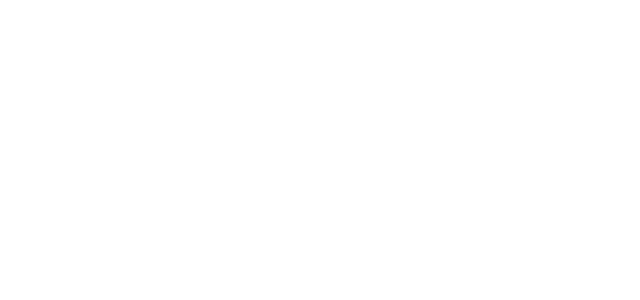
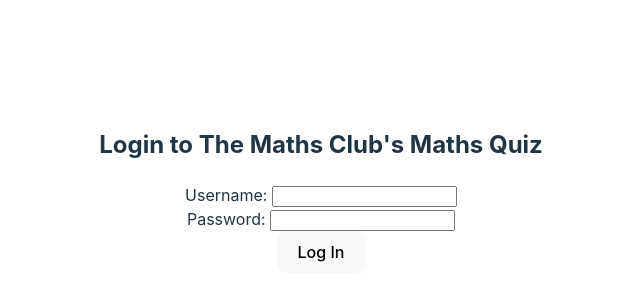
Before and after one commit to mtk3276/maths-quiz-frontend, a React (Vite) app: page / in a window 1280 px wide. Shown: the part 210-510 px from the top of the page, without its empty margins (319-959 px from the left). Built offline with nearby package versions, Linux system fonts and the light colour scheme.

Commit message:
feat: add login form with username and password inputs

```diff
--- a/src/routes/LoginPage.jsx
+++ b/src/routes/LoginPage.jsx
@@ -1,7 +1,41 @@
+import { useState } from "react";
+import { useNavigate } from "react-router-dom";
+
 export default function LoginPage() {
+    const navigate = useNavigate();
+
+    const [username, setUsername] = useState("");
+
+    function handleLogin(e) {
+        e.preventDefault();
+        setUsername(e.target.value);
+        navigate("/quiz")
+    }
+
     return (
         <>
-
+            <div className="form-container">
+                <form onSubmit={handleLogin}>
+                    <h2>Login to The Maths Club's Maths Quiz</h2>
+                    <div className="username">
+                        <label htmlFor="username" className="form-label">Username: </label>
+                        <input
+                            type="text"
+                            className="form-control"
+                            id="username"
+                            onChange={e => {setUsername(e.target.value)}} />
+                    </div>
+                    <div className="password">
+                        <label htmlFor="password" className="form-label">Password: </label>
+                        <input
+                            type="password"
+                            className="form-control"
+                            id="password"
+                            onChange={e => {setUsername(e.target.value)}} />
+                    </div>
+                    <button type="submit" className="login-submit-btn">Log In</button>
+                </form>
+            </div>
         </>
     )
 }
```
